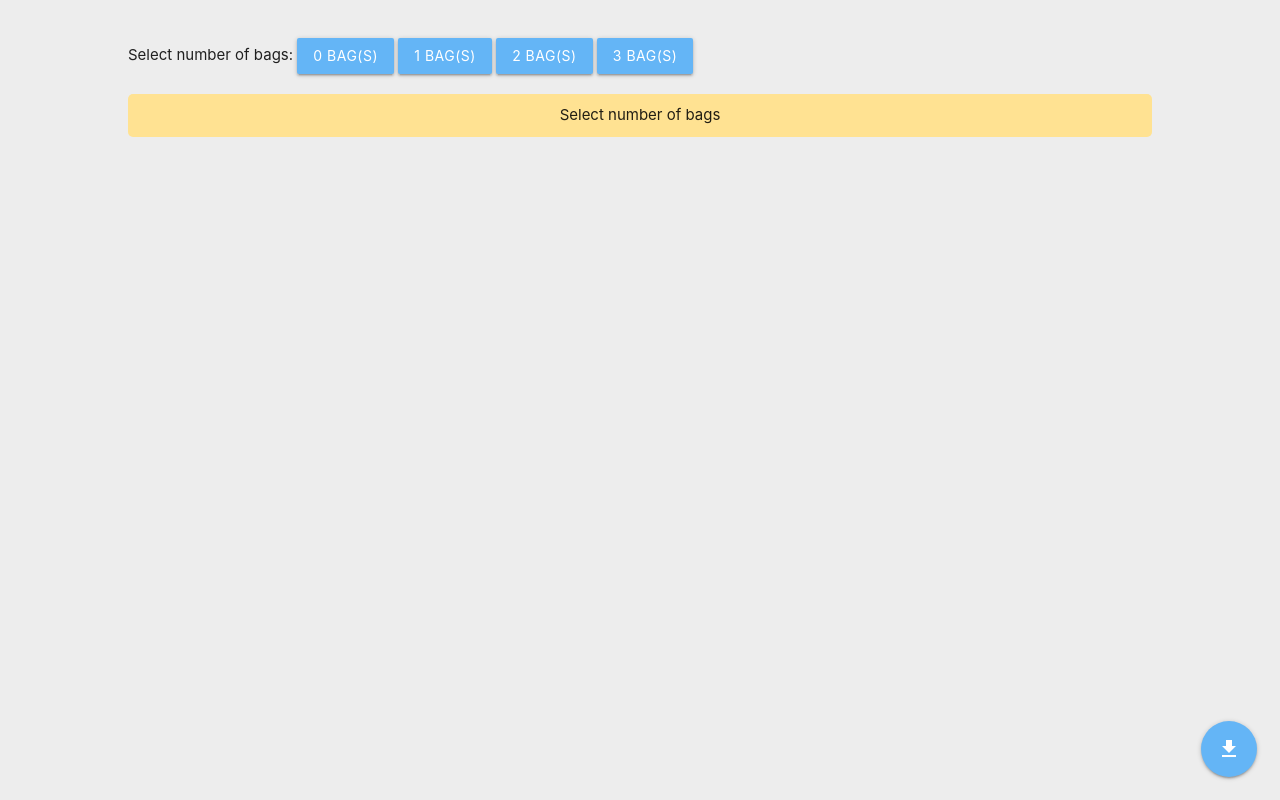
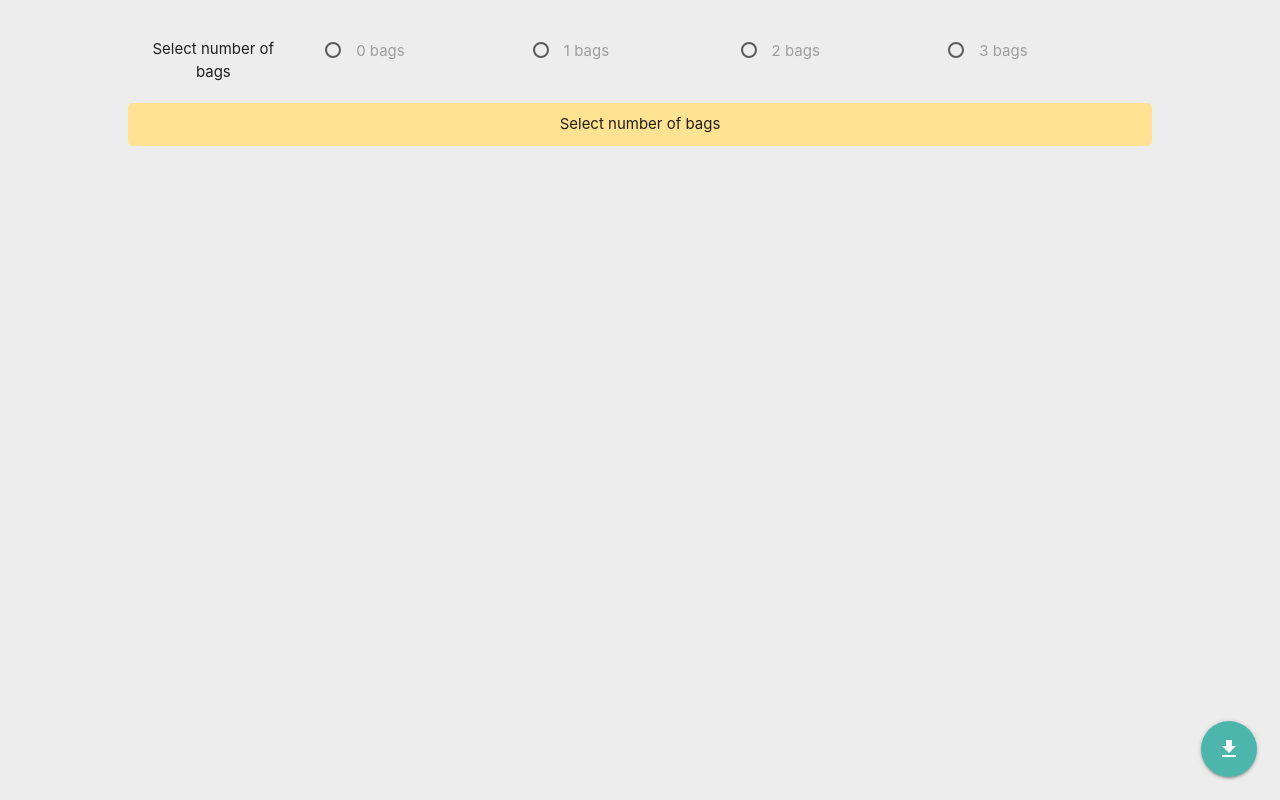
Before and after one commit to FranMacedo/flight_combinations, a Flask app: page / in a window 1280 px wide. Run offline with Flask 2, Linux system fonts and the light colour scheme.

Commit message:
minor changes and documentation

```diff
--- a/find_combinations.py
+++ b/find_combinations.py
@@ -111,7 +111,7 @@ def clean_data(trips, df_main, nr_bags):
 	return trips_cleaned
 
 
-def main(df=pd.DataFrame(), passenger_bags=[0,1,2]):
+def main(df=pd.DataFrame(), passenger_bags=[0,1,2,3,4,5,6,7,8]):
 	""" Creates dictionary of possible trips given flights data and number(s) of bags the passanger want's to carry.
 
 	Parameters:
--- a/templates/index.html
+++ b/templates/index.html
@@ -12,7 +12,7 @@
 </head>
 <body>
     <div class="fixed-action-btn">
-        <a class="btn-floating btn-large blue lighten-2" href="/getDataJSON">
+        <a class="btn-floating btn-large teal lighten-2 tooltipped" data-position="left" data-tooltip="Download data" href="/getDataJSON">
           <i class="large material-icons">get_app</i>
         </a>
     </div>
@@ -20,11 +20,22 @@
     <div class="my-container">
 
             <div id="bag-selector" class="row">
-                Select number of bags:
+                <div class="col s12 m2 center-align">
+                    Select number of bags
+
+                </div>
+                <div class="col s12 m10">
+
                     {% for bags in number_of_bags %}
-                        <button class="waves-effect waves-light btn blue lighten-2" id="btn-{{ bags }}">{{ bags }} bag(s)</button>
+                        <!-- <button class="waves-effect waves-light btn blue lighten-2" id="btn-{{ bags }}">{{ bags }} bag(s)</button> -->
+                        <label class="col s6 m3">
+                            <input name="group1" id="btn-{{ bags }}" type="radio" />
+                            <span>{{ bags }} bags</span>
+                        </label>
                     {% endfor %}
-            </div>
+                </div>
+
+                </div>
 
         <div class="alert warning-alert" id="select-bags-alert">
             Select number of bags
@@ -40,7 +51,7 @@
 
                     {% else %}
                         <div class="center-align col s12 alert info-alert">
-                            <h5> Trips available for passengers with <span style="color: #6b71c6">{{ bags }}</span> bags</h5>
+                            <h5> Trips available for passengers with <span style="color: #26a69a">{{ bags }}</span> bags</h5>
                         </div>
                         <div class="row">
 
@@ -50,29 +61,29 @@
                                 <div class="card card blue-grey lighten-5">
                                     <div class="card-content black-text">
                                         <div class="row valign-wrapper">
-                                            <div class="col m3">
+                                            <div class="col s3 center-align">
                                                 <h6>{{ trip.source }}</h6>
                                                 <i class="material-icons">flight_takeoff</i>
                                             </div>
-                                            <div class="col m6">
+                                            <div class="col s6 center-align">
                                                 <hr>
                                             </div>
-                                            <div class="col m3">
+                                            <div class="col s3 center-align">
                                                 <h6>{{ trip.destination }}</h6>
                                                 <i class="material-icons">flight_land</i>
                                             </div>
                                         </div>
                                         <div class="row center-align">
-                                            <div class="col m6">
+                                            <div class="col s6">
                                             {{ trip.number_of_transfers }} transfers
                                             </div>
-                                            <div class="col m6">
+                                            <div class="col s6">
                                             {{ (trip.flight_time + trip.transfer_time)|round|int }} minutes
                                             </div>
 
                                         </div>
 
-                                        <span class="card-title activator grey-text text-darken-4">{{ trip.total_price }}€<i class="material-icons right">more_vert</i></span>
+                                        <span class="card-title activator grey-text text-darken-4">{{ trip.total_price }}€<i class="material-icons right tooltipped" data-position="left" data-tooltip="details">more_vert</i></span>
 
 
 
@@ -80,16 +91,13 @@
 
                                     <div class="card-reveal">
                                         <span class="card-title grey-text text-darken-4">Details<i class="material-icons right">close</i></span>
-
                                         <table class="highlight centered">
-
-
                                             <tbody>
                                                 <thead>
                                                     <tr>
                                                         <th>From</th>
                                                         <th>To</th>
-                                                        <th>price</th>
+                                                        <th>Price</th>
 
                                                     </tr>
                                                 </thead>
@@ -98,15 +106,12 @@
                                                         <td>{{ flight.source }} <br>{{ flight.departure }}</td>
                                                         <td>{{ flight.destination }} <br>{{ flight.arrival }}</td>
                                                         <td>{{ (flight.price + flight.bag_price*bags)|round|int}} €</td>
-
                                                     </tr>
                                                 {% endfor %}
-
                                             </tbody>
                                         </table>
                                     </div>
                                 </div>
-
                             </div>
                             {% endfor %}
                         </div>
@@ -119,33 +124,35 @@
     <script src="https://cdnjs.cloudflare.com/ajax/libs/materialize/1.0.0/js/materialize.min.js"></script>
 
     <script>
-          M.AutoInit();
+        document.addEventListener('DOMContentLoaded', function() {
+            var elems = document.querySelectorAll('.tooltipped');
+            var instances = M.Tooltip.init(elems, {});
+        });
 
-        const bagSelector  = document.getElementById('bag-selector');
-        bagSelector.addEventListener('click', event => {
-            const isButton = event.target.nodeName === 'BUTTON';
-            if (!isButton){
+        const bagSelector  = document.getElementById('bag-selector'); // number of bags selector
+        bagSelector.addEventListener('click', event => { // when a number of bags is selected in the radio buttons
+            const isInput = event.target.nodeName === 'INPUT';
+
+            if (!isInput){
+                // if its clicked inside the bag-selector container, but is not input, do nothing
                 return
             }
 
-            const nrBags = event.target.id.split('-')[1]
+            const nrBags = event.target.id.split('-')[1] // number of bags
 
-            const tripsDisplay  = document.getElementById('trips-display');
-            const allTripsDisplay = tripsDisplay.getElementsByClassName('tripsPerBag');
-            const allTripsDisplayArr = Array.from(allTripsDisplay)
-            allTripsDisplayArr.forEach(function(tripBag){
-                if (tripBag.id === `trips-${nrBags}`){
-                    if (tripBag.style.display === "none"){
-                        tripBag.style.display = "block";
-                        document.getElementById('select-bags-alert').style.display = 'none';
-                    }
-                    else{
-                        tripBag.style.display = 'none'
-                        document.getElementById('select-bags-alert').style.display = 'block';
-                    }
+            const tripsDisplay  = document.getElementById('trips-display'); // container of all the trips
+            const allTripsDisplay = tripsDisplay.getElementsByClassName('tripsPerBag'); // all containers of each bag-trips set
+            const allTripsDisplayArr = Array.from(allTripsDisplay) // same as before, but in array, so it can be easy to loop through
+
+            allTripsDisplayArr.forEach(function(tripBag){ // loop through array of containers of each bag-trip set
+                if (tripBag.id === `trips-${nrBags}`){ // is this bag display container the one corresponding to the selected radio button
+                        if (tripBag.style.display === "none"){ // if is not showing, show
+                            tripBag.style.display = "block";
+                            document.getElementById('select-bags-alert').style.display = 'none'; // hide alert
+                        }
                 }
                 else{
-                    tripBag.style.display = 'none'
+                    tripBag.style.display = 'none' // hide all the other trip-bag containers that were not selected
                 }
             })
         })
```
Also changed, not shown: static/css/main.css (+0 -20 lines), README.md.
